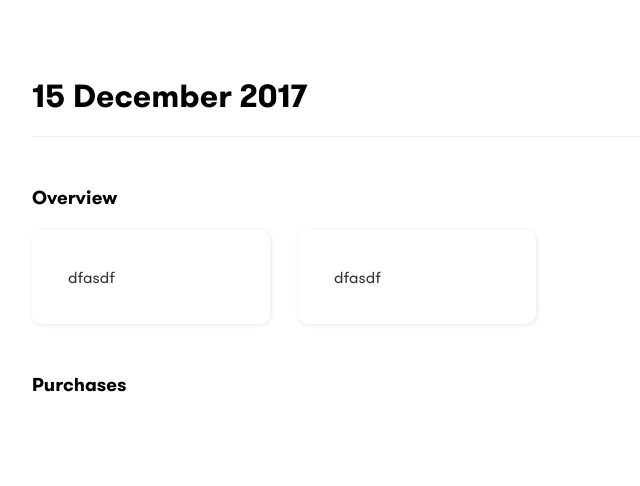
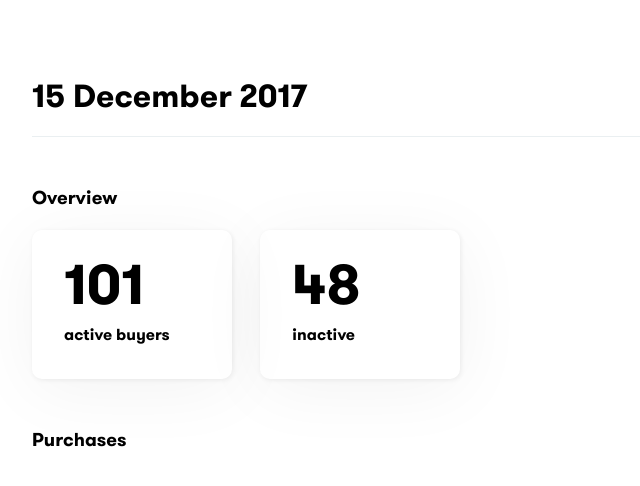
Before and after one commit to fcaldera/pikes, a React (Create React App) app: page / in a window 1280 px wide. Shown: the top 486 px of the page, without its empty margins (0-640 px from the left). Built offline with nearby package versions, Linux system fonts and the light colour scheme.

Commit message:
Add card components and styles

```diff
--- a/src/App.js
+++ b/src/App.js
@@ -1,6 +1,7 @@
 import React, { Component } from 'react';
 import './App.css';
 import styled from 'styled-components';
+import OverviewCard from './components/OverviewCard';
 
 const PageHeader = styled.h1`
   border-bottom: 1px solid #eaeff1;
@@ -10,18 +11,6 @@ const PageHeader = styled.h1`
 
 const Section = styled.section`
   margin-bottom: 3rem;
-`;
-
-const Card = styled.div`
-  padding: 2.25rem;
-  border-radius: 10px;
-  margin-right: 1.75rem;
-  box-shadow: 1px 1px 5px rgba(0, 0, 0, 0.1);
-`;
-
-const OverviewCard = styled(Card)`
-  color: #333;
-  width: 238px;
 `;
 
 const Scrollable = styled.div`
@@ -38,8 +27,8 @@ class App extends Component {
         <Section>
           <h3>Overview</h3>
           <Scrollable>
-            <OverviewCard>dfasdf</OverviewCard>
-            <OverviewCard>dfasdf</OverviewCard>
+            <OverviewCard label="active buyers" value="101" />
+            <OverviewCard label="inactive" value="48" />
           </Scrollable>
         </Section>
         <Section>
--- /dev/null
+++ b/src/components/Card.js
@@ -0,0 +1,17 @@
+import React from 'react';
+import styled from 'styled-components';
+
+const Card = styled.div`
+  padding: 1rem 2rem 2rem;
+  border-radius: 10px;
+  margin-right: 1.75rem;
+  box-shadow: 1px 1px 5px rgba(0, 0, 0, 0.07), 1px 10px 70px rgba(0, 0, 0, 0.05);
+  font-weight: bold;
+`;
+
+Card.Title = styled.span`
+  display: block;
+  font-size: 3.5rem;
+`;
+
+export default Card;
--- /dev/null
+++ b/src/components/OverviewCard.js
@@ -0,0 +1,22 @@
+import React from 'react';
+import styled from 'styled-components';
+import Card from './Card';
+
+const StyledOverviewCard = styled(Card)`
+  min-width: 200px;
+`;
+
+const Label = styled.span`
+  text-transform: lowercase;
+`;
+
+const OverviewCard = ({ label, value }) => {
+  return (
+    <StyledOverviewCard>
+      <Card.Title>{value}</Card.Title>
+      <Label>{label}</Label>
+    </StyledOverviewCard>
+  );
+};
+
+export default OverviewCard;
```
